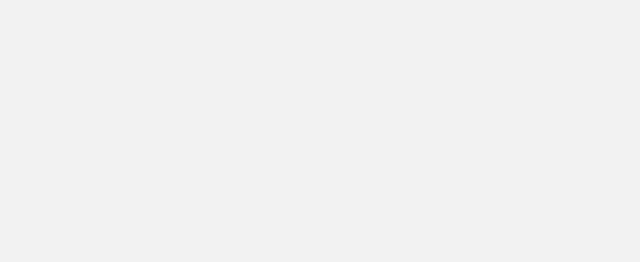
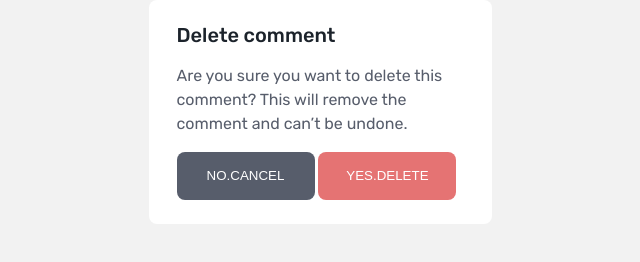
Before and after one commit to lashasuxa/interactive-comments-section-main, a plain HTML site: page index.html in a window 1280 px wide. Shown: the whole page, without its empty margins (320-960 px from the left). Drawn offline with Linux system fonts and the light colour scheme.

Commit message:
modal markup finished

```diff
--- a/index.html
+++ b/index.html
@@ -17,6 +17,21 @@
     <title>Frontend Mentor | Interactive comments section</title>
   </head>
   <body>
-    <main></main>
+    <main>
+      <div class="base_comments_container"></div>
+      <div class="new_comment_container"></div>
+
+      <div class="modal_container">
+        <h5>Delete comment</h5>
+        <p class="modal_paragraph">
+          Are you sure you want to delete this comment? This will remove the
+          comment and can’t be undone.
+        </p>
+        <div class="modal_btns">
+          <button class="cancel">NO.CANCEL</button>
+          <button class="delete">YES.DELETE</button>
+        </div>
+      </div>
+    </main>
   </body>
 </html>
--- a/style.css
+++ b/style.css
@@ -23,4 +23,46 @@ body {
   font-family: "Rubik", sans-serif;
   font-size: 16px;
   background-color: var(--bcg-color);
+  width: 100vw;
+  display: flex;
+  flex-direction: column;
+  align-items: center;
 }
+
+/* modal container  */
+.modal_container {
+  /* display: none; */
+  padding: 24px 28px;
+  height: 224px;
+  width: 343px;
+  background-color: var(--white);
+  border-radius: 8px;
+}
+.modal_container h5 {
+  color: var(--dark-blue);
+  font-weight: 500;
+  font-size: 20px;
+  line-height: 23.7px;
+  margin-bottom: 16px;
+}
+.modal_container p {
+  line-height: 24px;
+  font-weight: 400;
+  color: var(--grayish-blue);
+  margin-bottom: 16px;
+}
+
+.modal_container button {
+  width: 138px;
+  height: 48px;
+  border-radius: 8px;
+  border: none;
+  color: var(--white);
+  font-weight: 500;
+}
+.cancel {
+  background-color: var(--grayish-blue);
+}
+.delete {
+  background-color: var(--soft-red);
+}
```
